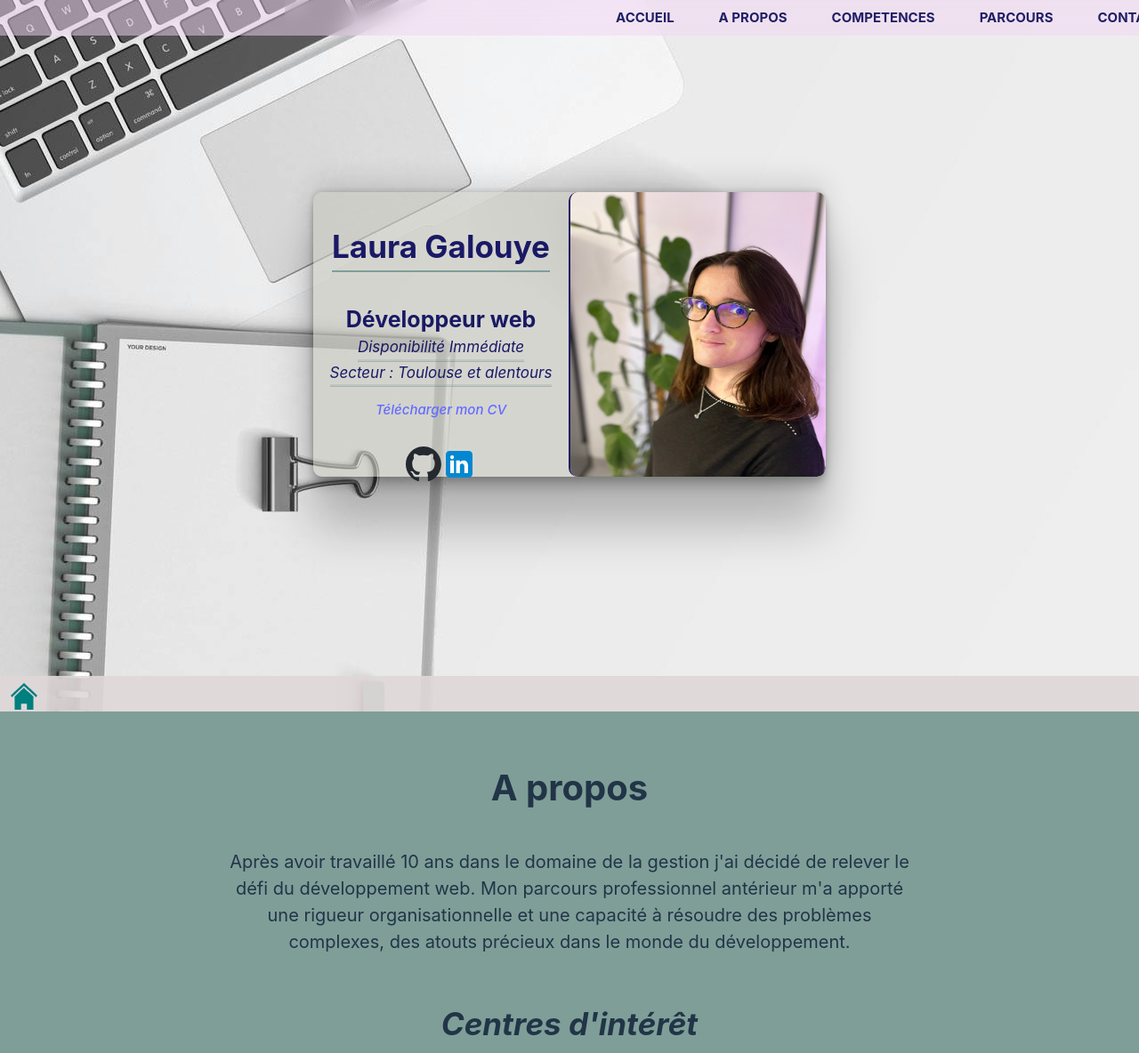
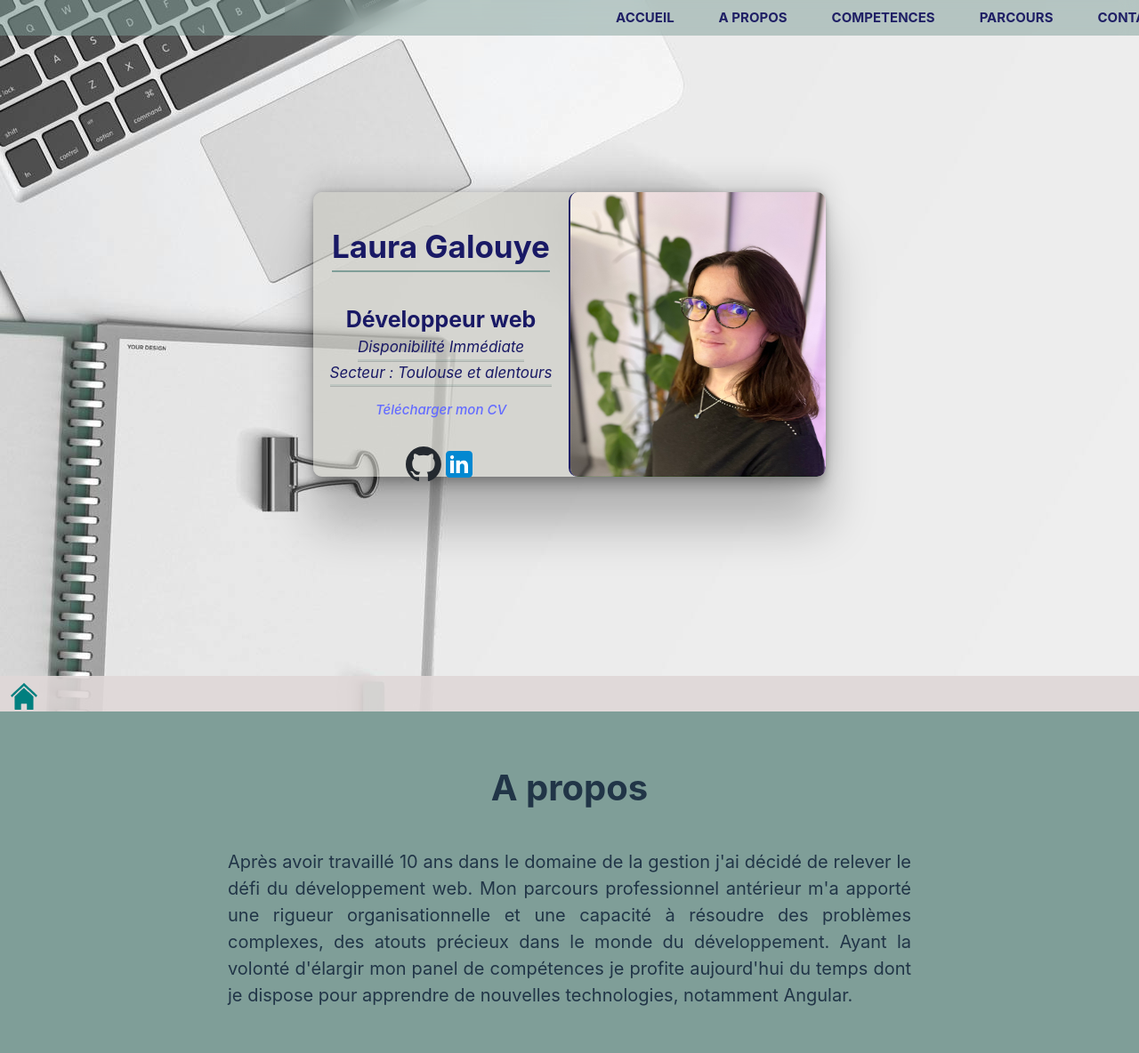
Before and after one commit to LauraGalouye/resume, a React (Vite) app: page / in a window 1280 px wide. Shown: the top 1184 px of the page at 89% size. Built offline with nearby package versions, Linux system fonts and the light colour scheme.

Commit message:
corrections about & header

```diff
--- a/src/components/About/About.jsx
+++ b/src/components/About/About.jsx
@@ -10,7 +10,7 @@ const About = () => {
         <section id ="about" className='about'>
             <h1 className="about__title">A propos</h1>
                 <div className="about__container">
-                    <p className="about__container-text">Après avoir travaillé 10 ans dans le domaine de la gestion j'ai décidé de relever le défi du développement web. Mon parcours professionnel antérieur m'a apporté une rigueur organisationnelle et une capacité à résoudre des problèmes complexes, des atouts précieux dans le monde du développement.</p>
+                    <p className="about__container-text">Après avoir travaillé 10 ans dans le domaine de la gestion j'ai décidé de relever le défi du développement web. Mon parcours professionnel antérieur m'a apporté une rigueur organisationnelle et une capacité à résoudre des problèmes complexes, des atouts précieux dans le monde du développement. Ayant la volonté d'élargir mon panel de compétences je profite aujourd'hui du temps dont je dispose pour apprendre de nouvelles technologies, notamment Angular.</p>
 
                     <p className="about__container-subtitle">Centres d'intérêt</p>
                     <div className="about__container-img">
--- a/src/components/About/About.scss
+++ b/src/components/About/About.scss
@@ -151,7 +151,7 @@
     &__container-text{
         font-size: 20px;
         width : 75%;
-        text-align: center;
+        text-align: justify;
         margin : auto;
     }
 
@@ -161,11 +161,6 @@
     }
 
     .img{
-        &__picture{
-            width : 350px;
-            height: 300px;
-        }
-
         &__text{
             font-size: 30px;
         }
--- a/src/components/Competences/Competences.jsx
+++ b/src/components/Competences/Competences.jsx
@@ -100,7 +100,12 @@ const Competences = () => {
                 </article>
                 <article className="competences__container-box">
                     <p className="competences__name">Logiciels pratiqués: <p className='competences__content'>Prestashop, Magento, Odoo</p></p>
+                </article>
+                <article className="competences__container-box">
                     <p className="competences__name">Autres : <p className='competences__content'>Windows, Mac OS, GitHub, VsCode, Insomnia</p></p>
+                </article>
+                <article className="competences__container-box">
+                    <p className="competences__name">Méthodes de travail : <p className='competences__content'>Agile, Scrum, Kanban</p></p>
                 </article>
                 <article className="competences__container-box">
                     <p className="competences__name">Savoir-être : <p className='competences__content'>Organisation, rigueur, capacité d'adaptation</p></p>
--- a/src/components/Header/Header.scss
+++ b/src/components/Header/Header.scss
@@ -104,7 +104,7 @@
 
 @media screen and (min-width: 530px){
     .header{
-        background-color: rgba($color: rgb(243, 214, 245), $alpha: 0.5);
+        background-color: rgba($color: rgb(127, 158, 152), $alpha: 0.5);
 
         &__nav{
             width: 100%;
```
